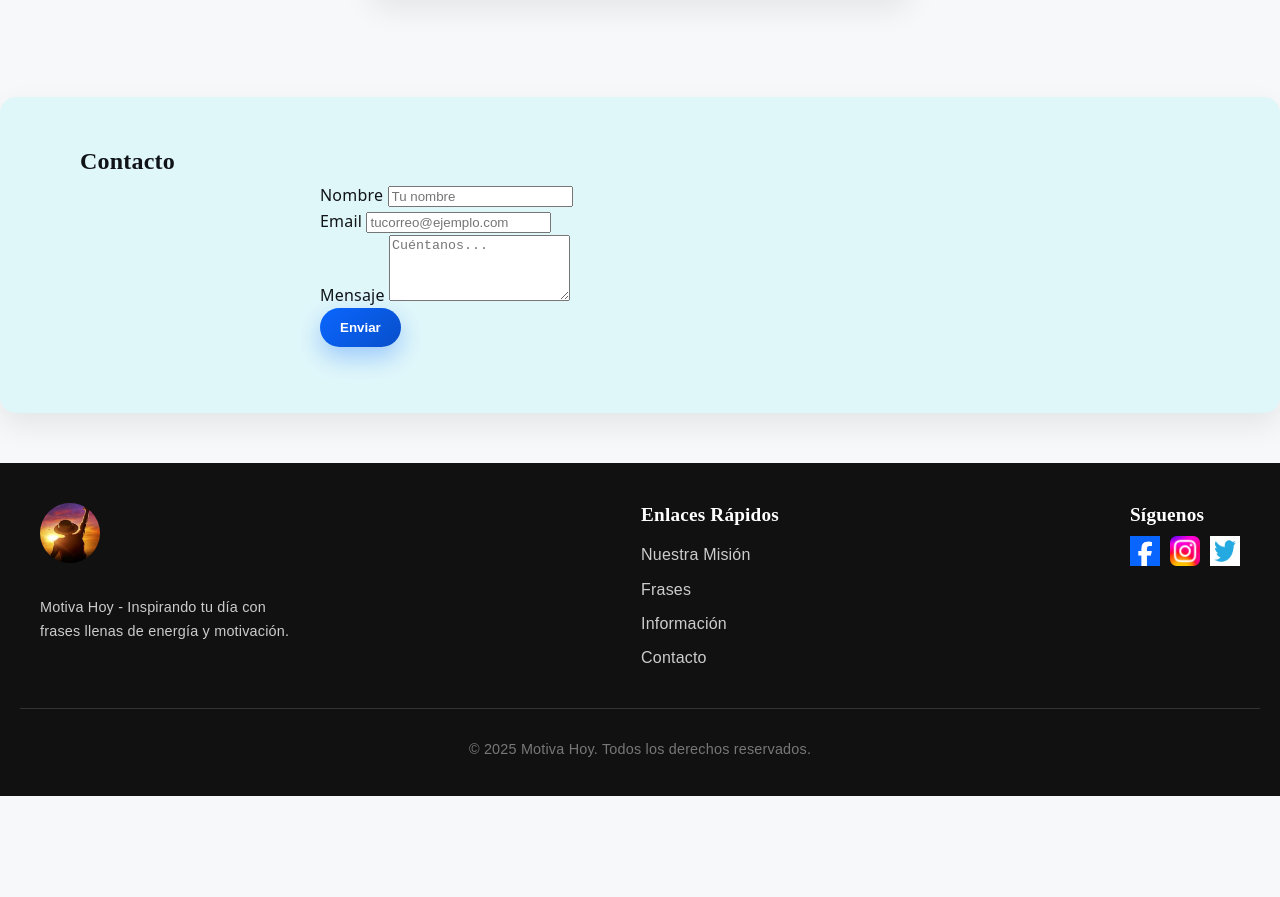
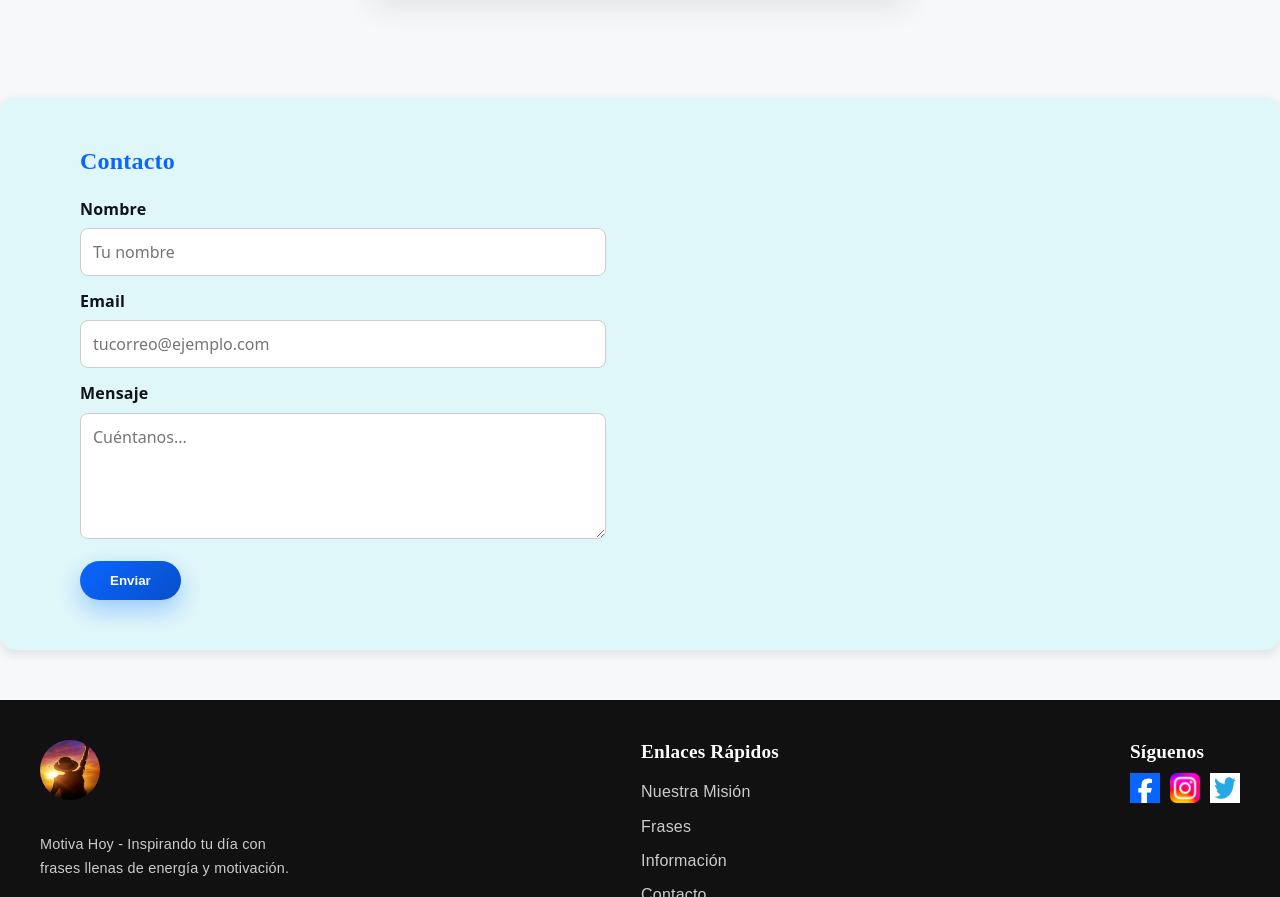
Before and after one commit to NicolasGonzalez2004/desarrollofullstack2, a plain HTML site: page clase1/index.html in a window 1280 px wide. Shown: the part 4352-5249 px from the top of the page. Before the commit the page ends 5148 px from the top, so only its background shows below. Drawn offline with Linux system fonts and the light colour scheme.

Commit message:
remodelacion contacto index html

```diff
--- a/clase1/index.html
+++ b/clase1/index.html
@@ -127,25 +127,23 @@
         </div>
     </section>
 
-    <a href="#" class="btn-up">↑</a>
-        <section id="contacto" class="mision-section" aria-labelledby="contact-title">
-            <h2 id="contact-title">Contacto</h2>
-                <form id="form" onsubmit="return false" style="max-width:640px;margin:auto">
-                    <label>Nombre
-                        <input id="nombre" class="input" placeholder="Tu nombre" autocomplete="name" required>
-                    </label>
-        <br>
-            <label>Email
-                <input id="email" type="email" class="input" placeholder="tucorreo@ejemplo.com" autocomplete="email" required>
-             </label>
-        <br>
-            <label>Mensaje
-                <textarea id="mensaje" class="input" rows="4" placeholder="Cuéntanos..." required></textarea>
-            </label>
-        <br>
-            <button class="btn">Enviar</button>
-                <p id="status" class="muted" role="status" aria-live="polite" style="margin-top:8px"></p>
-    </form>
+
+    <section class="contact-section" id="contacto">
+        <h2>Contacto</h2>
+        <form class="contact-form">
+            <label for="nombre">Nombre</label>
+            <input type="text" id="nombre" placeholder="Tu nombre">
+
+            <label for="email">Email</label>
+            <input type="email" id="email" placeholder="tucorreo@ejemplo.com">
+
+            <label for="mensaje">Mensaje</label>
+            <textarea id="mensaje" placeholder="Cuéntanos..."></textarea>
+
+            <button type="submit">Enviar</button>
+        </form>
+    </section>
+
 </section>
 
 
--- a/clase1/style.css
+++ b/clase1/style.css
@@ -164,3 +164,61 @@ button:active, .btn:active{ transform:translateY(0) scale(0.98) }
   .hero-content h1{ font-size: clamp(1.8rem, 7vw, 2.6rem) }
   .info-card img{ height:180px }
 }
+
+
+/* ==== CONTACTO ==== */
+.contact-section {
+  background: #e0f7fa;
+  padding: 50px 80px;
+  margin: 50px 0;
+  border-radius: 15px;
+  box-shadow: 0 4px 12px rgba(0,0,0,0.1);
+}
+
+.contact-section h2 {
+  margin-bottom: 20px;
+  color: var(--brand);
+}
+
+.contact-form {
+  max-width: 500px;   /* ancho fijo para que no se desarme */
+  text-align: left;   /* alinea todo a la izquierda */
+}
+
+.contact-form label {
+  display: block;
+  font-weight: 600;
+  margin: 12px 0 6px;
+}
+
+.contact-form input,
+.contact-form textarea {
+  width: 100%;
+  padding: 12px;
+  border: 1px solid #ccc;
+  border-radius: 8px;
+  font-size: 1rem;
+  font-family: inherit;
+}
+
+.contact-form textarea {
+  min-height: 100px;
+  resize: vertical;
+}
+
+.contact-form button {
+  margin-top: 15px;
+  background: linear-gradient(135deg, var(--brand), var(--brand-700));
+  border: none;
+  color: #fff;
+  font-weight: bold;
+  padding: 12px 30px;
+  border-radius: 30px;
+  cursor: pointer;
+  transition: transform 0.2s, background 0.3s;
+}
+
+.contact-form button:hover {
+  background: var(--brand-700);
+  transform: translateY(-2px);
+}
```
